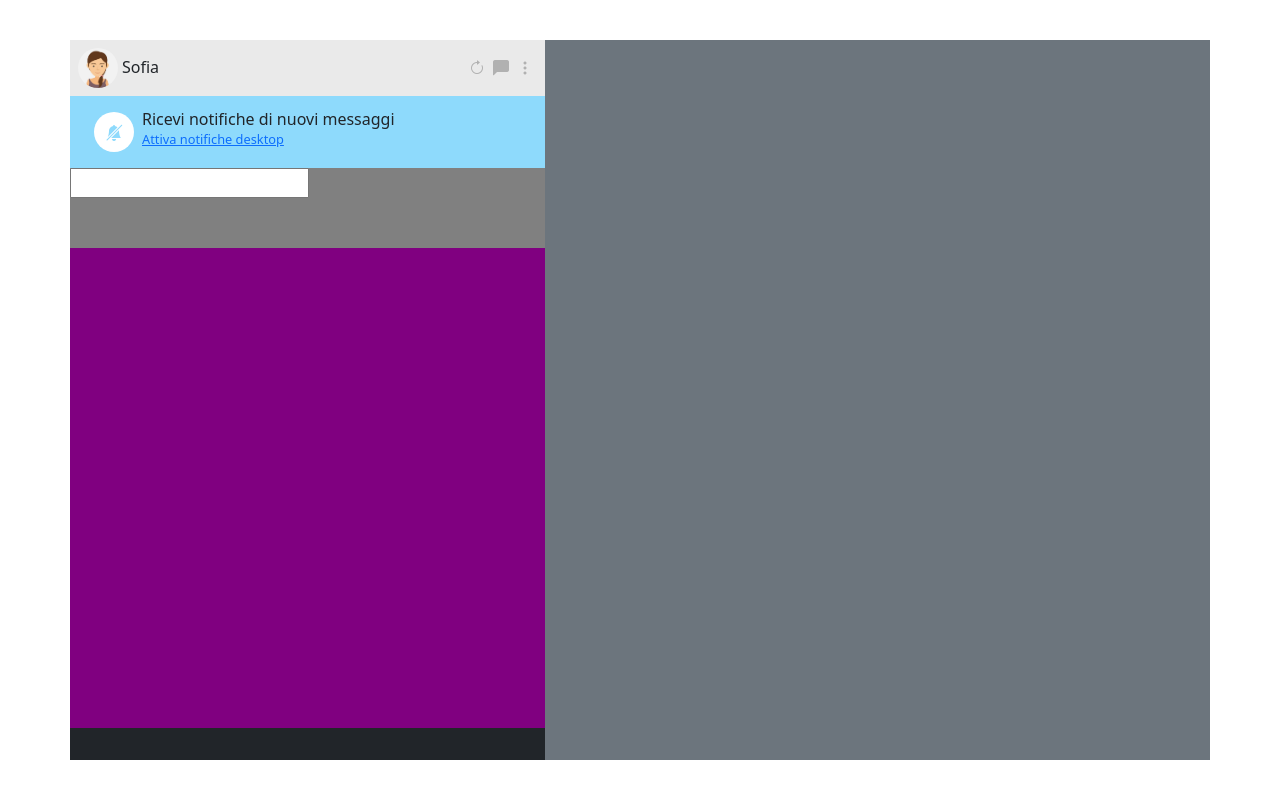
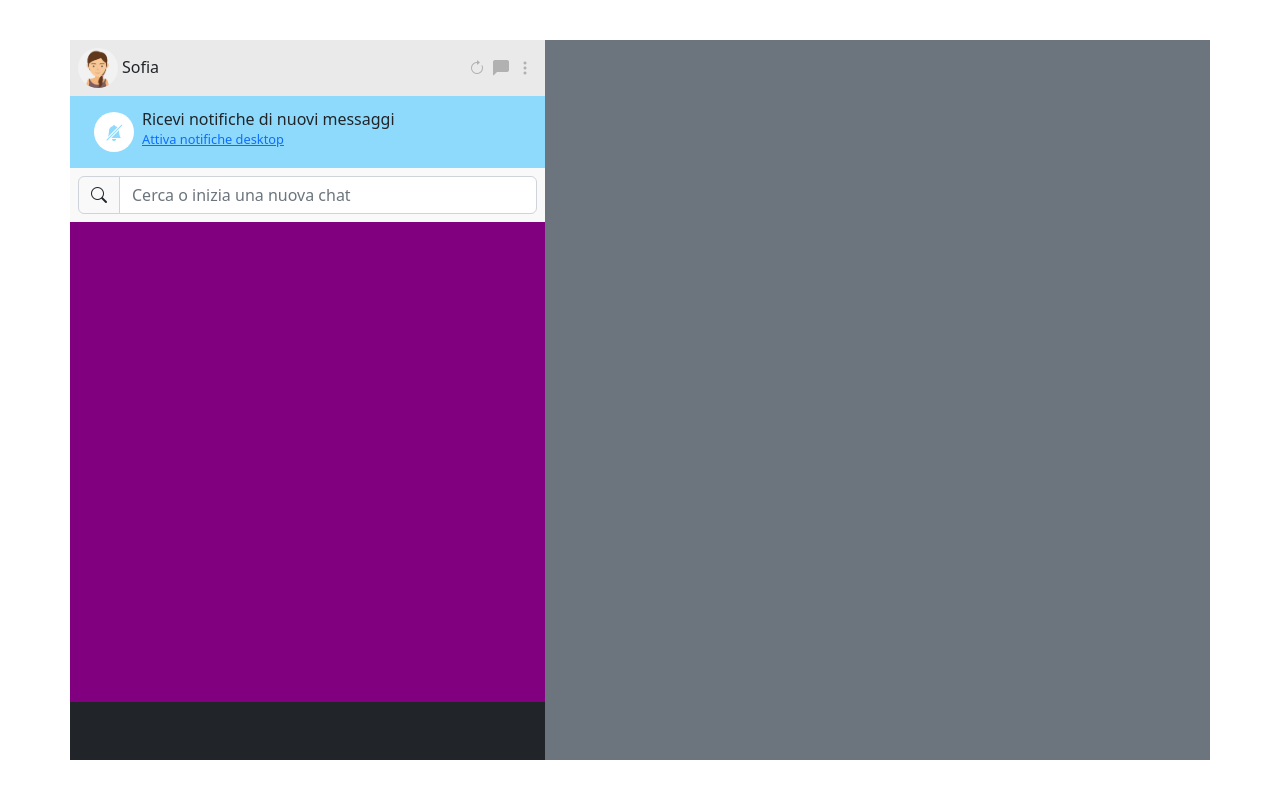
Before and after one commit to Luz42/vue-boolzapp, a plain HTML site: page index.html in a window 1280 px wide. Drawn offline with nearby package versions, Linux system fonts and the light colour scheme.

Commit message:
LAYOUT SEARCH CONTACT OK

```diff
--- a/index.html
+++ b/index.html
@@ -45,7 +45,12 @@
                     </div>
                     <!-- / NOTIFICATION -->
                     <!-- SEARCH CONTACT -->
-                    <div style="height: 10vh; background-color: grey"><input type="text"></div>
+                    <div style="background-color: #f9f9f9" class="p-2">
+                        <div class="input-group">
+                            <span style="background-color: #f9f9f9" class="input-group-text" id="basic-addon1"><i class="bi bi-search"></i></span>
+                            <input type="text" class="form-control" placeholder="Cerca o inizia una nuova chat" aria-describedby="basic-addon1">
+                          </div>
+                    </div>
                     <!-- / SEARCH CONTACT -->
                     <!-- LIST CONTACT -->
                     <!-- perhè flex grow non funziona? -->
```
